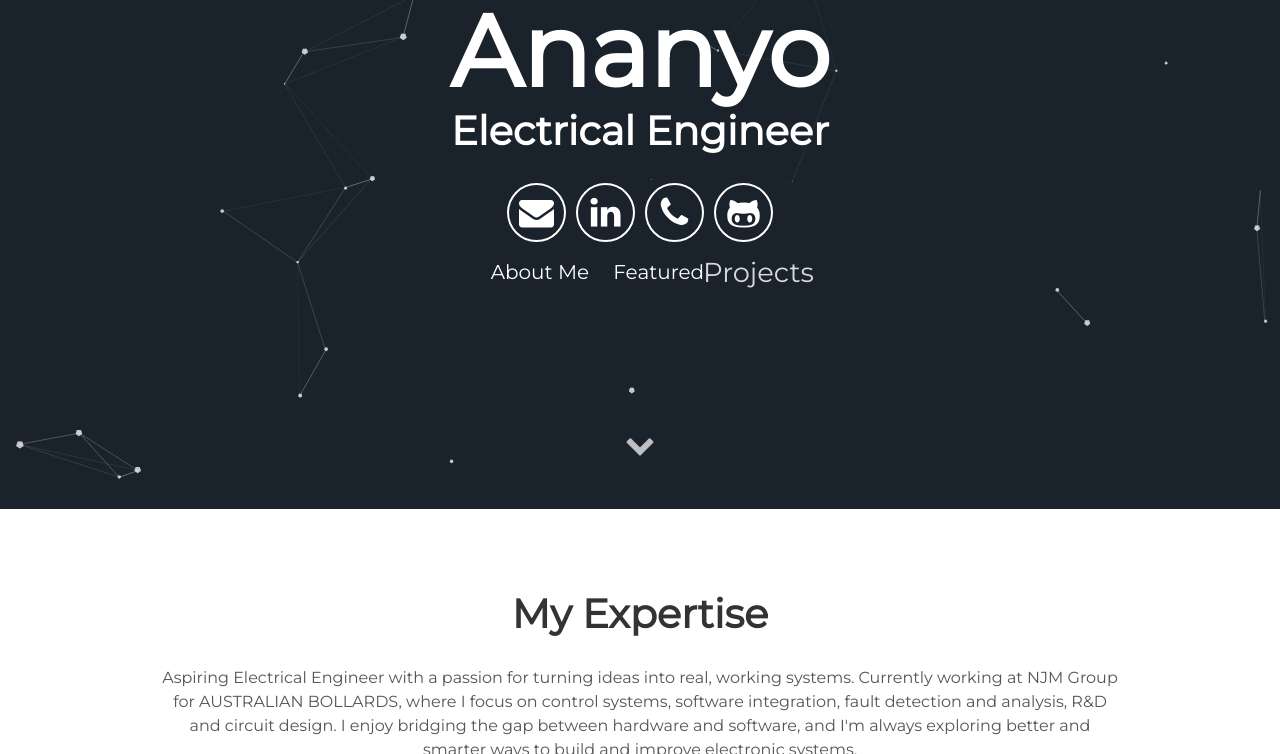
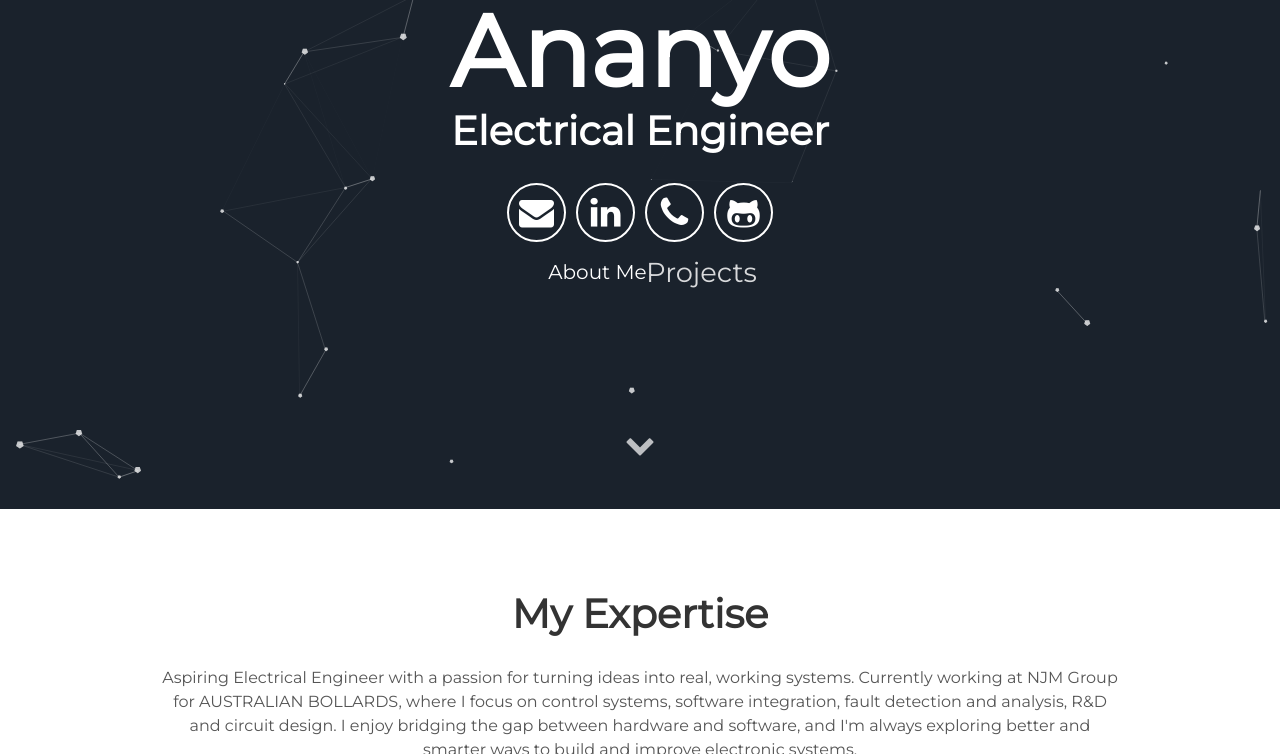
Before and after one commit to git-REX/git-rex.github.io, a Jekyll site: the page built from index.html, in a window 1280 px wide and 900 px high, scrolled down 391 px, cut to the strip 0-754 px from the top of the window. Built offline with Jekyll 4.4.1, drawn with Linux system fonts in a browser that asks for light colours.

Commit message:
Update header.html

```diff
--- a/_includes/header.html
+++ b/_includes/header.html
@@ -12,7 +12,7 @@
       </div>
       <div class="header-links">
         <a class="link" href="#about" data-scroll>About Me</a>
-        <a class="link" href="#projects" data-scroll>Featured</a>
+ <!--       <a class="link" href="#projects" data-scroll>Featured</a> -->
 <!--       <a href="/blog" style="background:transparent; color:#ffffff; text-decoration: none; font-size: 20px; font-weight: 500">Projects</a> -->
 <!-- (original)       <a href="https://sananyo.myportfolio.com" style="background:transparent; color:#ffffff; text-decoration: none; font-size: 21px; font-weight: 500">Projects</a> -->
             <a href="https://sananyo.myportfolio.com" class="pulse-effect"> Projects</a>
```
